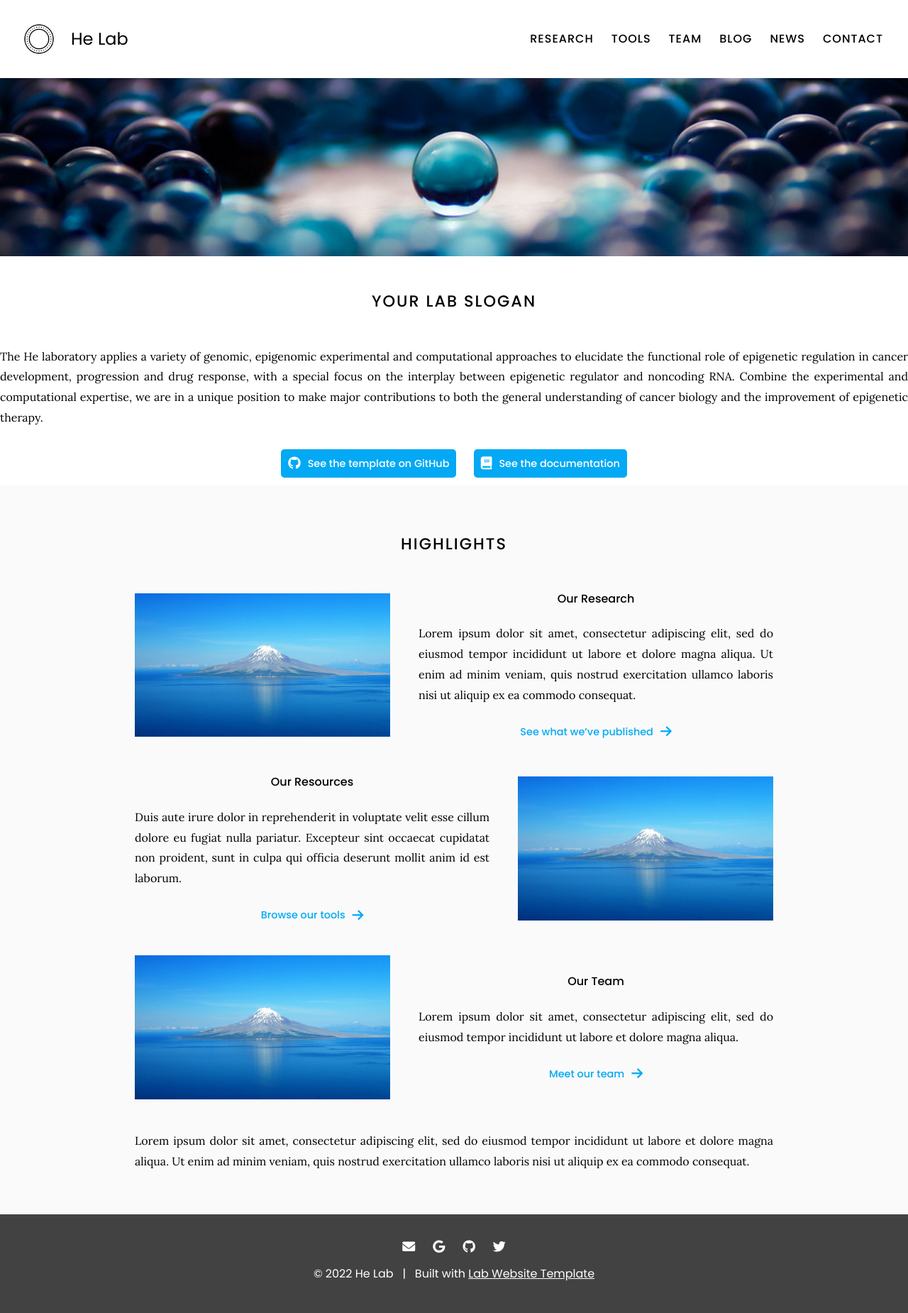
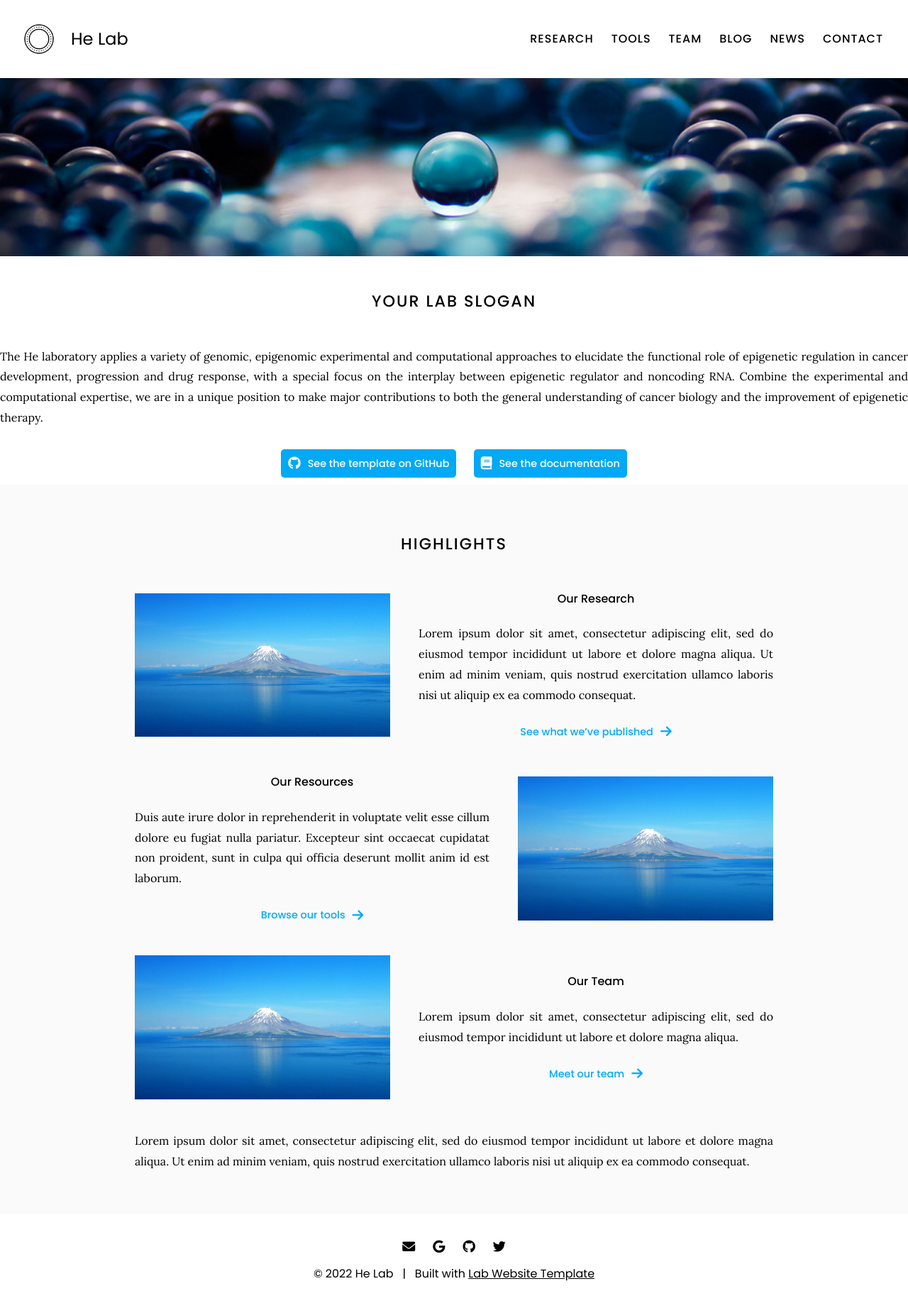
Before and after one commit to vivianschu/blue, a Jekyll site: the page built from index.md, in a window 1280 px wide. Shown: the whole page at 71% size. Built offline with Jekyll 4.4.1, drawn with Linux system fonts in a browser that asks for light colours.

Commit message:
Update footer.scss

```diff
--- a/css/footer.scss
+++ b/css/footer.scss
@@ -12,8 +12,8 @@ footer {
   flex-direction: column;
   gap: 20px;
   padding: 40px;
-  color: $white;
-  background: $gray-800;
+  color: $black;
+  background: $white;
   text-align: center;
   box-shadow: $shadow;
 
```
